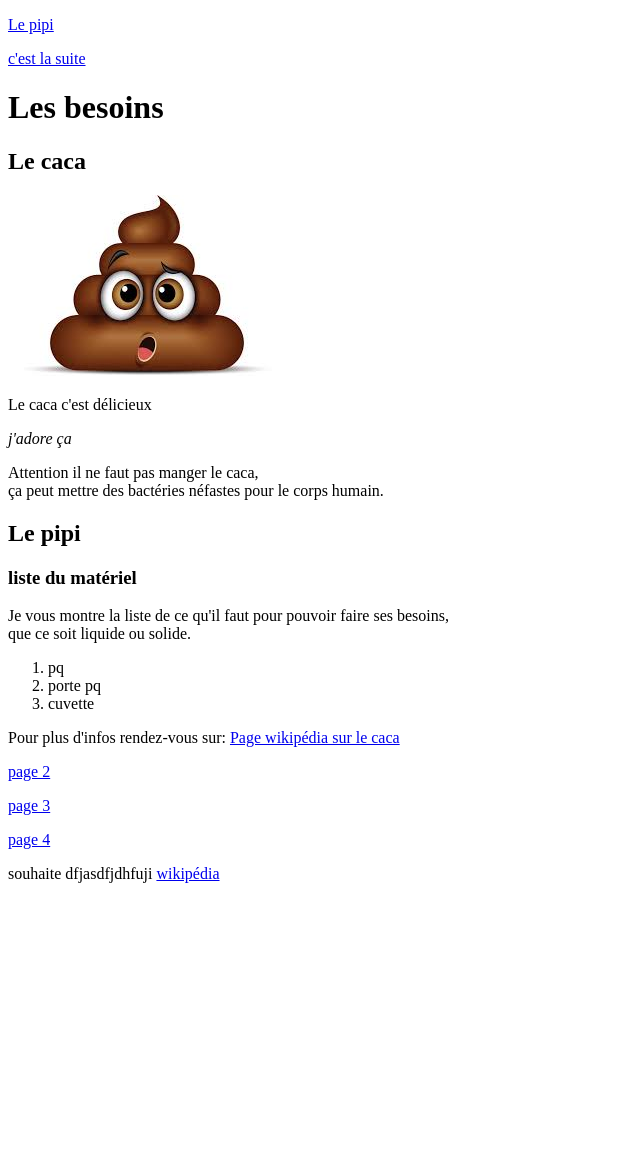
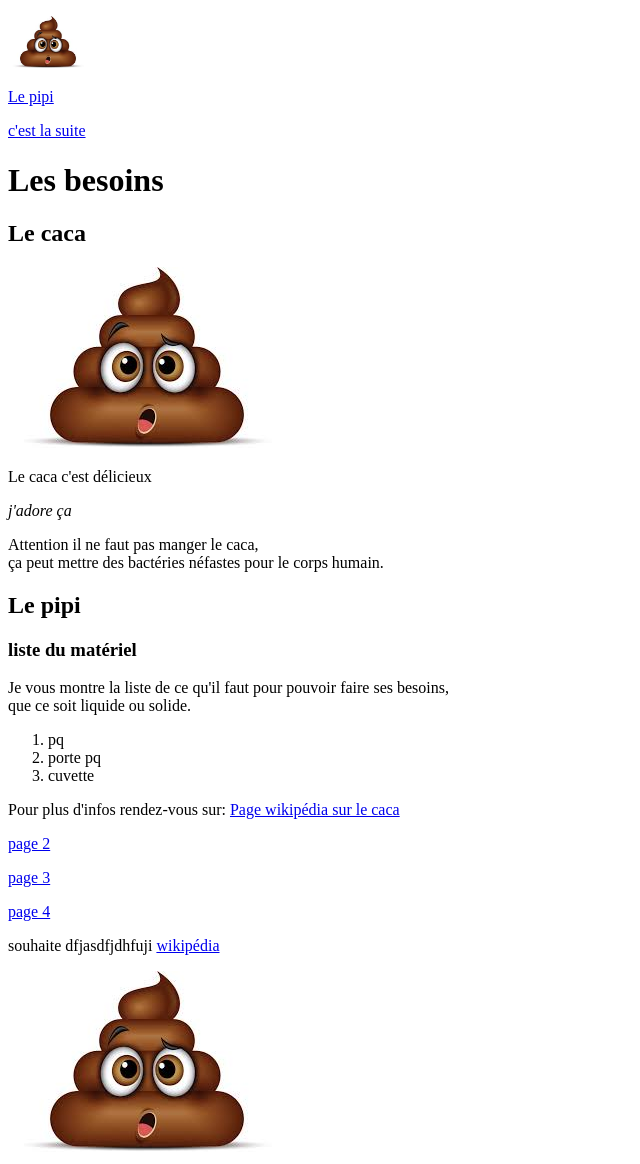
Before and after one commit to en0-mrn/Le-caca, a plain HTML site: page index.html in a window 1280 px wide. Shown: the whole page, without its empty margins (0-640 px from the left). Before the commit the page ends 899 px from the top, so only its background shows below. Drawn offline with Linux system fonts and the light colour scheme.

Commit message:
add logo and link to accueil

```diff
--- a/index.html
+++ b/index.html
@@ -2,9 +2,14 @@
 <html lang="fr">
     <head>
         <meta charset="utf-8">
-        <title>LE CACA</title>
+        <title>LE CACA 💩</title>
     </head>
     <body>
+        <p>
+            <a href="index.html">
+                <img src="caca.jpeg" alt="c'est du caca" width="80px">
+            </a>
+        </p>
         <p>
             <a href="#mon_ancre">Le pipi</a>
         </p>
@@ -42,9 +47,7 @@
         <p><a href="n°de page/page3.html">page 3</a></p>
         <p><a href="../page4.html">page 4</a></p>
         <p>souhaite dfjasdfjdhfuji <a href="https://fr.wikipedia.org/wiki/Caca" target="_blank">wikipédia</a></p>
+        <img src="caca.jpeg" alt="le caca">
     </body>
 </html>
 <!-- attention ça pue -->
-
-
-<index class="html"
```
Also changed, not shown: n°de page/page3.html (+3 -0 lines), page2.html (+3 -0 lines).
